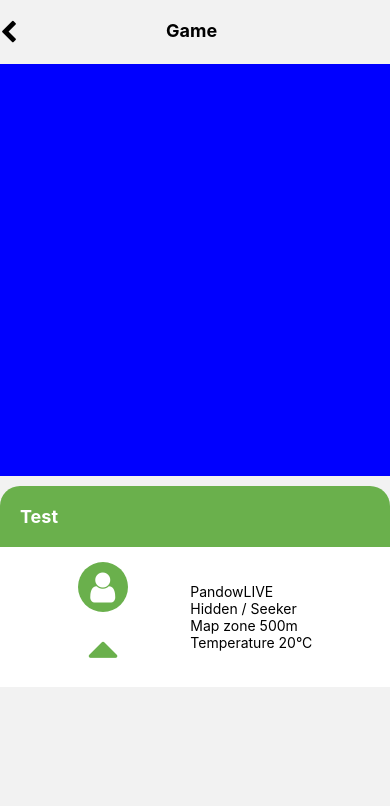
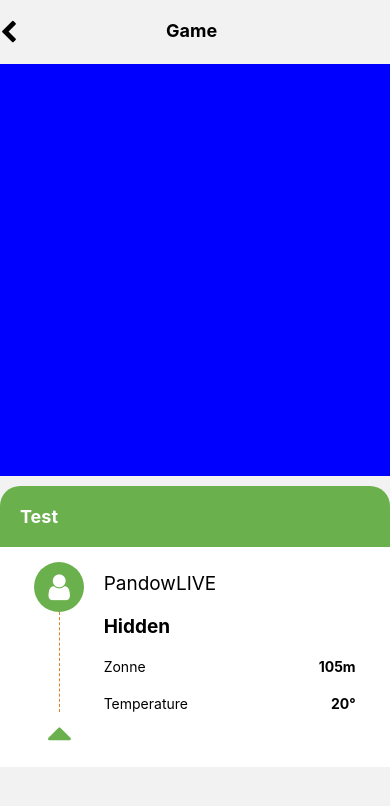
Before and after one commit to PandowLIVE/TrackME, a React Native app: screen /Game in a window 390 px wide. Shown: the top 806 px of the page. Built offline with nearby package versions, Linux system fonts and the light colour scheme.

Commit message:
🐛[Review] GameSection

```diff
--- a/src/component/GameSection.tsx
+++ b/src/component/GameSection.tsx
@@ -1,35 +1,52 @@
 import React from 'react';
-import { StyleSheet, TouchableOpacity, View, Text } from 'react-native';
+import { StyleSheet, View, Text } from 'react-native';
 import Icon from 'react-native-vector-icons/FontAwesome';
 
 import { COLORS } from '../utils/utils';
 
+type Information = {
+  title: string;
+  value: string;
+};
 interface Props {
   pseudo: string;
-  zone: number;
-  temperature: number;
+  isFound?: boolean;
+  informations: Information[];
 }
 
-const GameSection: React.FC<Props> = ({ pseudo, zone, temperature }) => {
+const GameSection: React.FC<Props> = ({
+  pseudo,
+  isFound = false,
+  informations,
+}) => {
   return (
     <View style={styles.view}>
-      <View>
+      <View style={{ alignItems: 'center' }}>
         <View style={styles.iconShadow}>
-          <Icon name="user" color={COLORS.white} size={35} />
+          <Icon name="user" color={COLORS.white} size={30} />
         </View>
-        <View style={styles.borderDot}></View>
-        <Icon
-          style={styles.icon}
-          name="caret-up"
-          color={COLORS['green']}
-          size={50}
-        />
+        <View
+          style={[
+            styles.borderDot,
+            {
+              height: 20 + 40 * informations.length,
+            },
+          ]}
+        ></View>
+        <Icon name="caret-up" color={COLORS['green']} size={40} />
       </View>
-      <View>
-        <Text>{pseudo}</Text>
-        <Text>Hidden / Seeker</Text>
-        <Text>Map zone {zone}m</Text>
-        <Text>Temperature {temperature}°C</Text>
+      <View style={styles.datas}>
+        <Text style={[styles.pseudoText, styles.rowText]}>{pseudo}</Text>
+        <Text style={[styles.statusText, styles.rowText]}>
+          {isFound ? 'Found' : 'Hidden'}
+        </Text>
+
+        {informations.map((info, i) => (
+          <View key={i} style={styles.rowText}>
+            <Text>{info.title}</Text>
+            <Text style={{ fontWeight: 'bold' }}>{info.value}</Text>
+          </View>
+        ))}
       </View>
     </View>
   );
@@ -37,21 +54,19 @@
 
 const styles = StyleSheet.create({
   view: {
-    width: '100%',
     flexDirection: 'row',
-    alignItems: 'center',
     justifyContent: 'space-evenly',
+    backgroundColor: 'white',
     padding: 15,
-    backgroundColor: 'white',
-    maxHeight: 200,
+    minHeight: 130,
+  },
+  datas: {
+    width: '70%',
   },
   borderDot: {
-    borderLeftColor: COLORS.green,
+    borderLeftColor: COLORS.orange,
     borderStyle: 'dashed',
     borderLeftWidth: 1.5,
-    height: '30%',
-    marginHorizontal: '17.5%',
-    marginVertical: 5,
   },
   iconShadow: {
     width: 50,
@@ -61,8 +76,20 @@
     backgroundColor: '#6AB04C',
     borderRadius: 100,
   },
-  icon: {
-    marginLeft: 11,
+  pseudoText: {
+    fontSize: 19,
+    color: COLORS['text-dark'],
+  },
+  statusText: {
+    fontSize: 19,
+    color: COLORS['text-dark'],
+    fontWeight: 'bold',
+  },
+  rowText: {
+    width: '100%',
+    flexDirection: 'row',
+    marginVertical: 10,
+    justifyContent: 'space-between',
   },
 });
 
--- a/src/pages/Game.tsx
+++ b/src/pages/Game.tsx
@@ -31,7 +31,13 @@
         <View style={styles.bottomSection}>
           <Text style={styles.viewTitle}>Test</Text>
         </View>
-        <GameSection pseudo={'PandowLIVE'} zone={500} temperature={20} />
+        <GameSection
+          pseudo={'PandowLIVE'}
+          informations={[
+            { title: 'Zonne', value: '105m' },
+            { title: 'Temperature', value: '20°' },
+          ]}
+        />
       </ScrollView>
     </SafeAreaView>
   );
```
